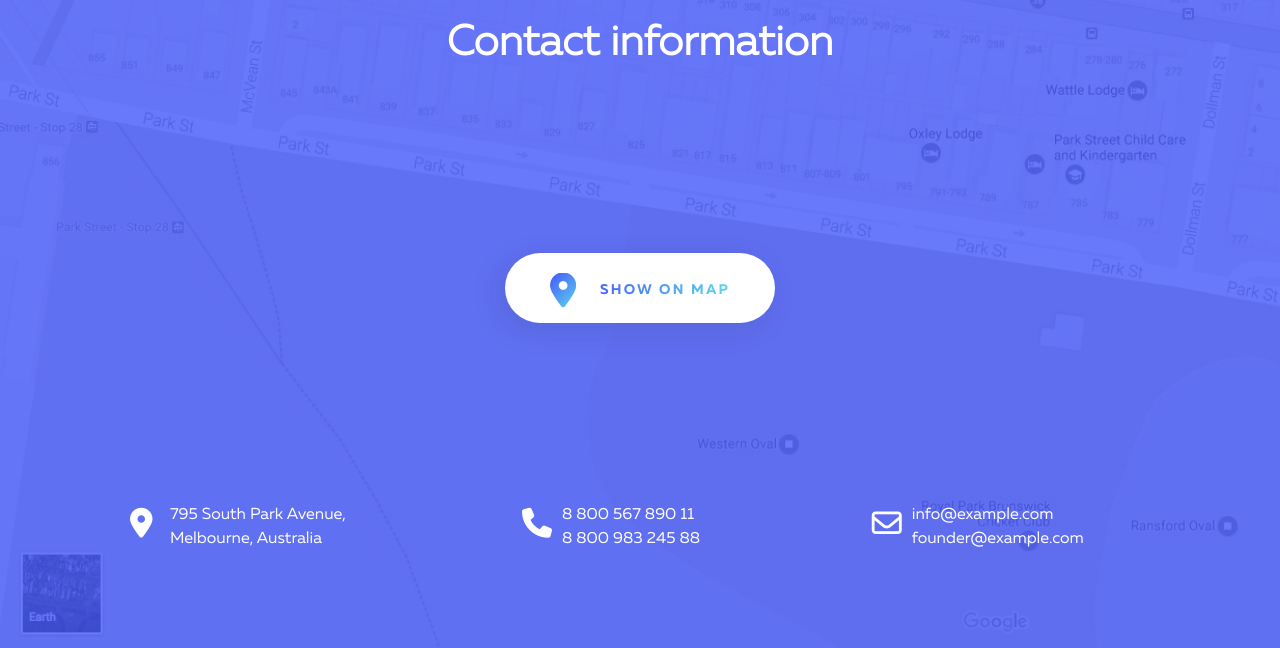
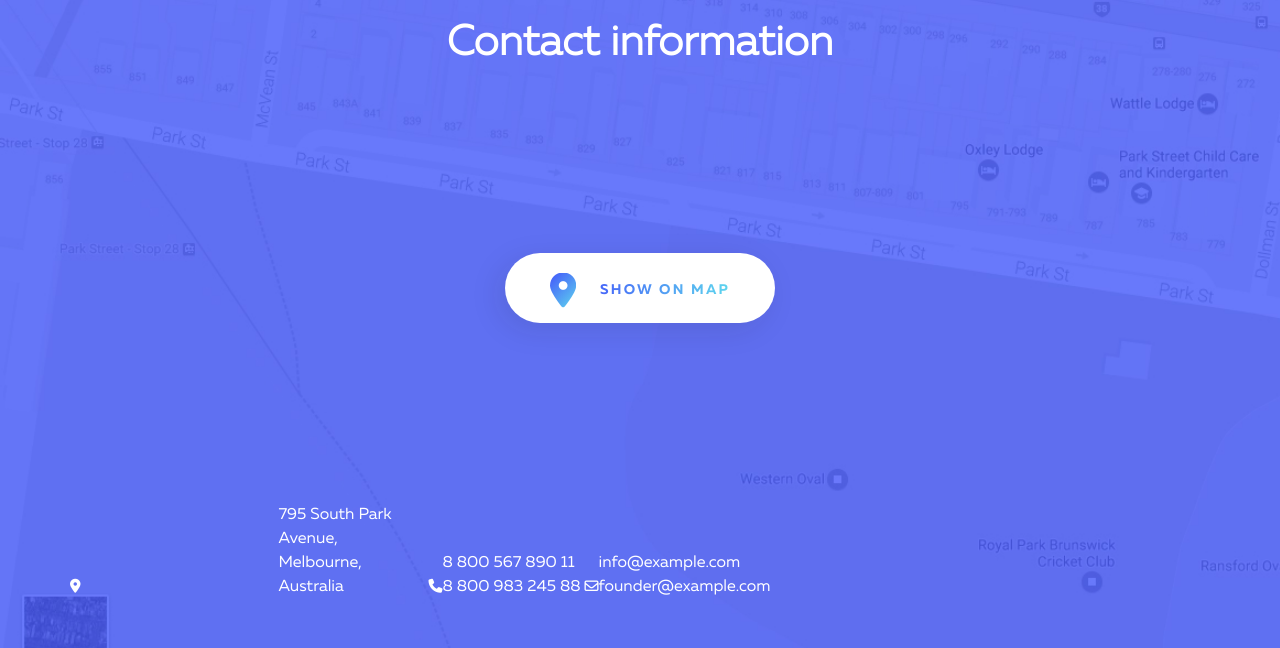
Before and after one commit to krepysh007/krepysh007.github.io, a plain HTML site: page Alonzo/index.html in a window 1280 px wide. Shown: the part 3842-4490 px from the top of the page. Drawn offline with nearby package versions, Linux system fonts and the light colour scheme; files whose address does not match are found by name.

Commit message:
Add files via upload

```diff
--- a/Alonzo/index.html
+++ b/Alonzo/index.html
@@ -193,11 +193,11 @@
 							</div>
 							<div class="contact_info">
 								<ul>
-									<li><span><i class="fa fa-map-marker" aria-hidden="true"></i></span>795 South Park Avenue,
+									<span><i class="fa fa-map-marker" aria-hidden="true"></i></span><li>795 South Park Avenue,<br>
 										Melbourne, Australia</li>
-										<li><span><i class="fa fa-phone" aria-hidden="true"></i></span>8 800 567 890 11
+										<span><i class="fa fa-phone" aria-hidden="true"></i></span><li>8 800 567 890 11<br>
 											8 800 983 245 88</li>
-											<li><span><i class="fa fa-envelope-o" aria-hidden="true"></i></span>info@example.com
+											<span><i class="fa fa-envelope-o" aria-hidden="true"></i></span><li>info@example.com<br>
 												founder@example.com</li>
 											</ul>
 										</div>
```
